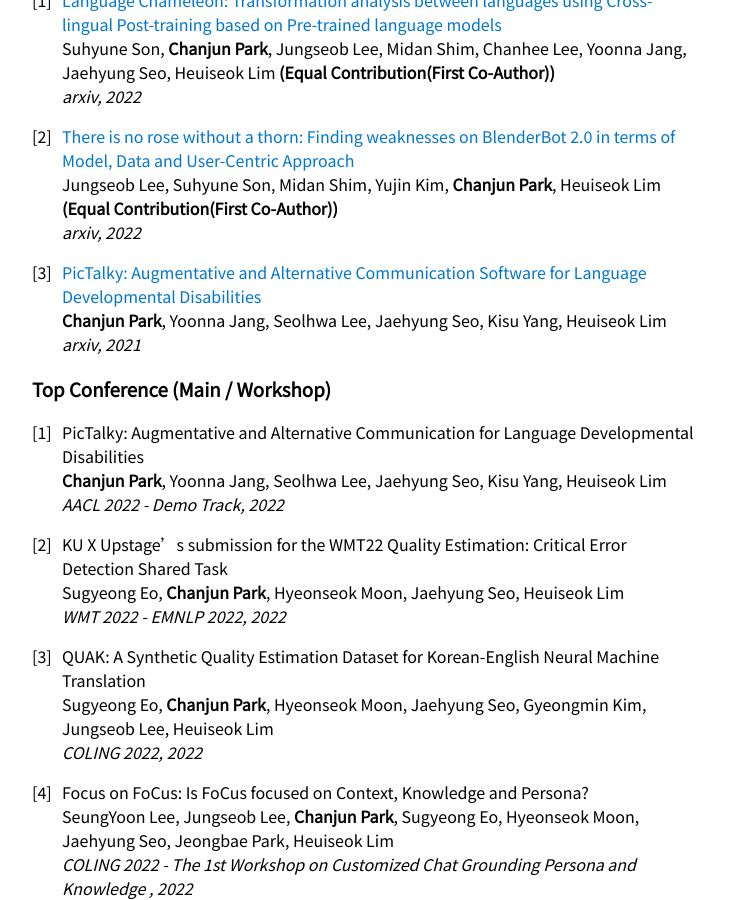
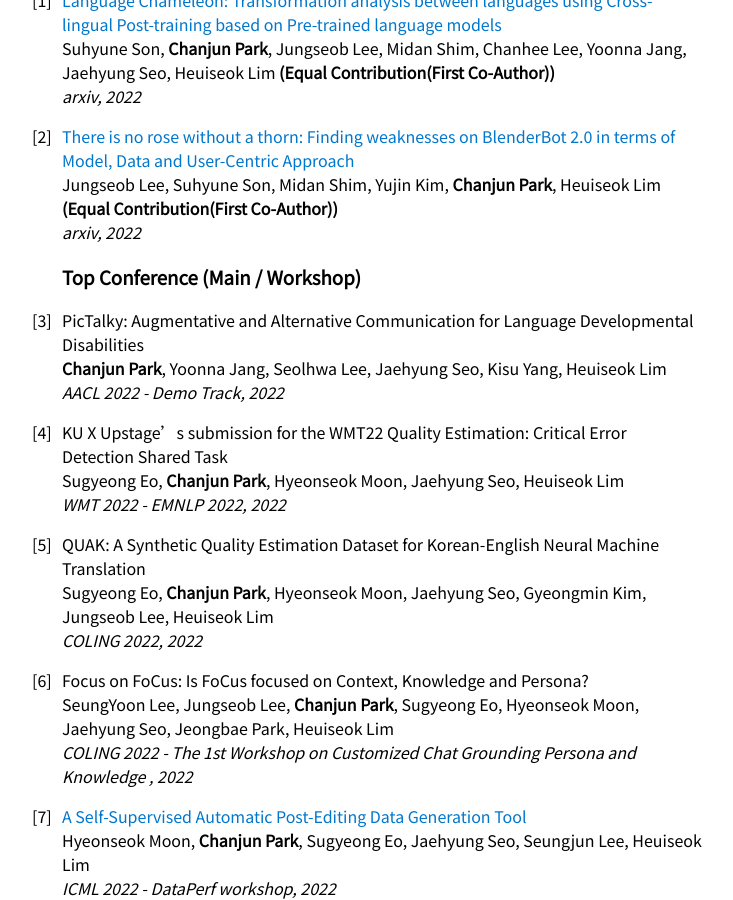
Before and after one commit to Parkchanjun/Parkchanjun.github.io, a Jekyll site: the page built from index.md, in a window 1280 px wide and 900 px high, scrolled down 926 px. Shown: the whole window, without its empty margins (258-991 px from the left). Built offline with Jekyll 4.4.1, drawn with Linux system fonts in a browser that asks for light colours; our own code applies the rules of GitHub Pages for plain Markdown files.

Commit message:
adda
add

```diff
--- a/index.md
+++ b/index.md
@@ -29,11 +29,6 @@ Suhyune Son, **Chanjun Park**, Jungseob Lee, Midan Shim, Chanhee Lee, Yoonna Jan
 2. [There is no rose without a thorn: Finding weaknesses on BlenderBot 2.0 in terms of Model, Data and User-Centric Approach](https://arxiv.org/abs/2201.03239) <br>
 Jungseob Lee, Suhyune Son, Midan Shim, Yujin Kim, **Chanjun Park**, Heuiseok Lim **(Equal Contribution(First Co-Author))** <br>
 *arxiv, 2022*<br>
-
-3. [PicTalky: Augmentative and Alternative Communication Software for Language Developmental Disabilities](https://arxiv.org/abs/2109.12941) <br>
-**Chanjun Park**, Yoonna Jang, Seolhwa Lee, Jaehyung Seo, Kisu Yang, Heuiseok Lim<br>
-*arxiv, 2021*<br>
-
 ### Top Conference (Main / Workshop)
 1. PicTalky: Augmentative and Alternative Communication for Language Developmental Disabilities <br>
 **Chanjun Park**, Yoonna Jang, Seolhwa Lee, Jaehyung Seo, Kisu Yang, Heuiseok Lim <br>
```
Also changed, not shown: 1 other file.
